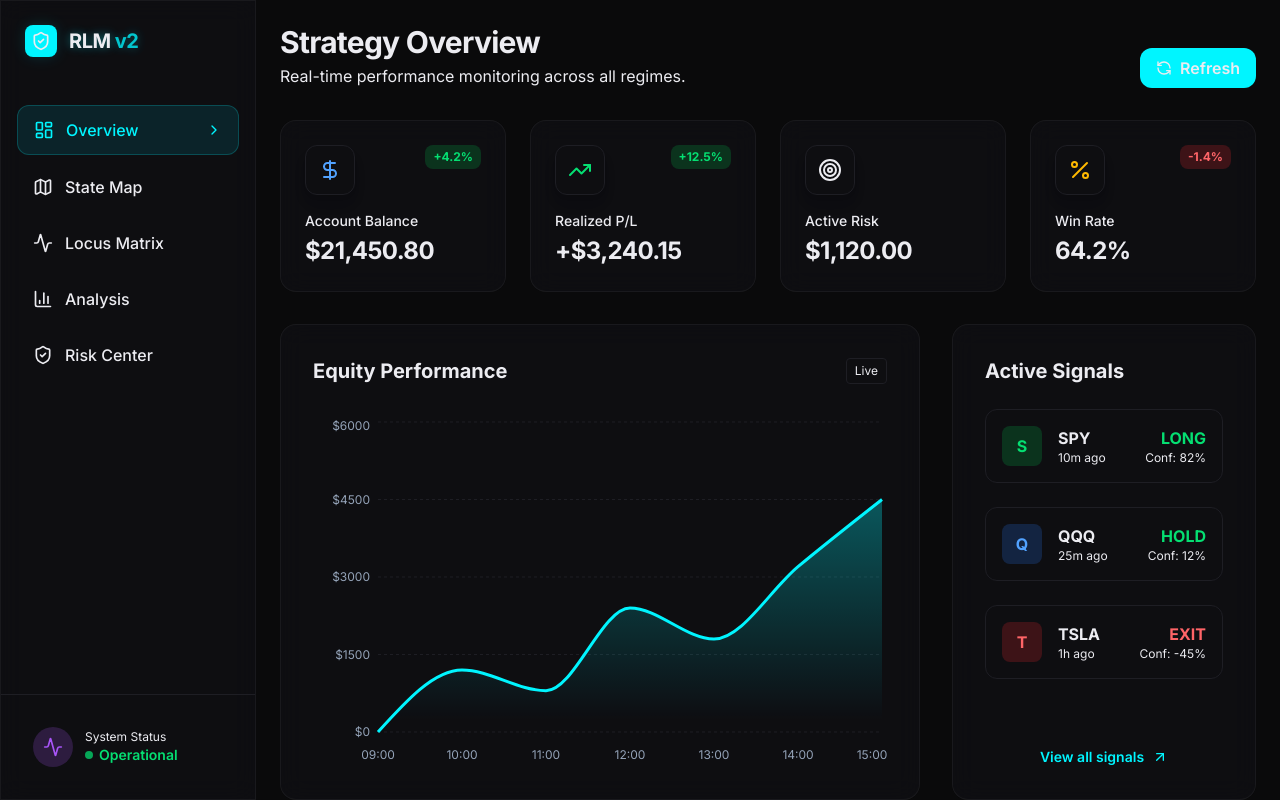
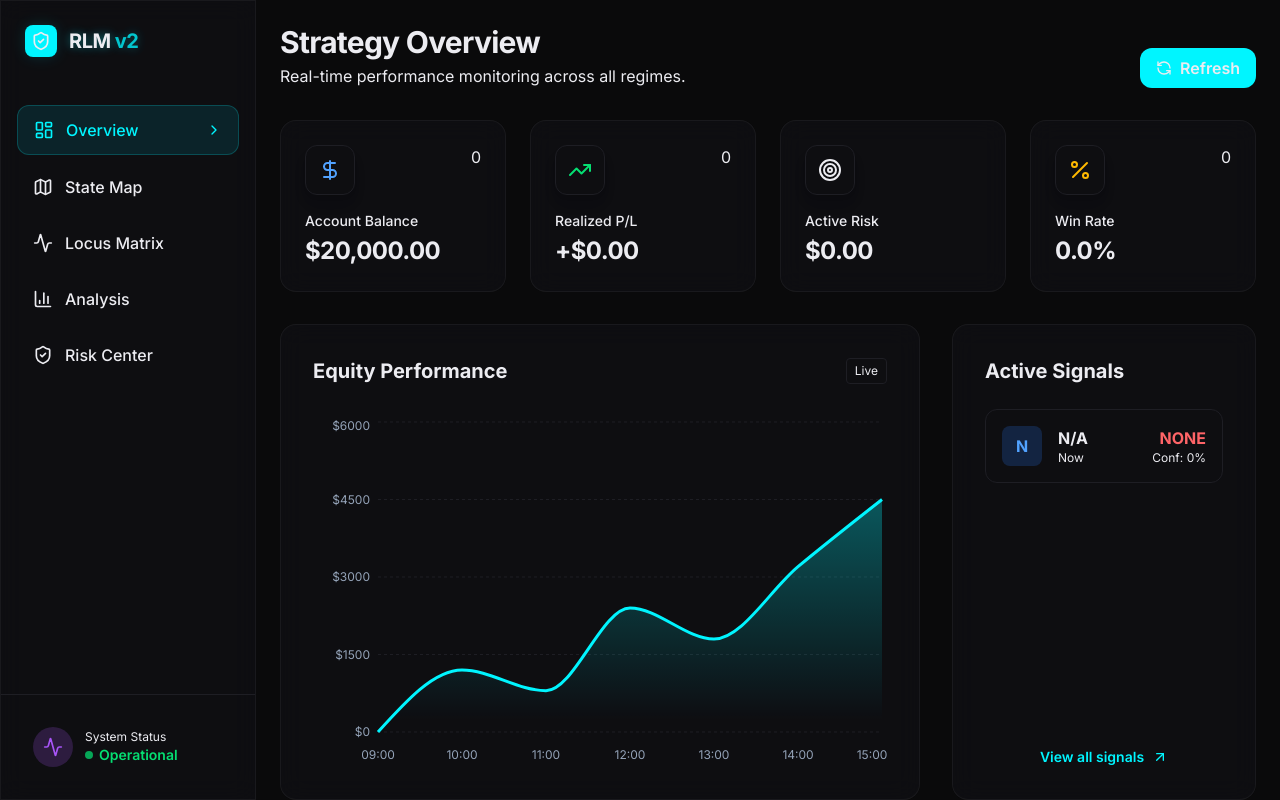
Before and after one commit to DGator86/Regime-Locus-Matrix, a Next.js app in the folder dashboard/: page / in a window 1280 px wide. Built offline with nearby package versions, Linux system fonts and the light colour scheme.

Commit message:
feat: wire dashboard to live VPS metrics and signals

```diff
--- /dev/null
+++ b/dashboard/app/api/metrics/route.ts
@@ -0,0 +1,72 @@
+import { NextResponse } from "next/server";
+import fs from "fs";
+import path from "path";
+
+export async function GET() {
+  try {
+    // Paths to the live data on the VPS
+    // We use environment variables or fallback to the standard deployment path
+    const DATA_DIR = process.env.RLM_DATA_DIR || "/opt/regime-locus/data/processed";
+    const positionsPath = path.join(DATA_DIR, "equity_positions_state.json");
+    const monitorPath = path.join(DATA_DIR, "trade_monitor_state.json");
+
+    let accountBalance = 0;
+    let realizedPnl = 0;
+    let activeSignalsCount = 0;
+    let winRate = 0;
+
+    // 1. Parse Positions for P/L and Stats
+    if (fs.existsSync(positionsPath)) {
+      const positions = JSON.parse(fs.readFileSync(positionsPath, "utf8"));
+      const trades = Object.values(positions) as any[];
+
+      const closedTrades = trades.filter(t => t.status === "closed");
+      const winningTrades = closedTrades.filter(t => (t.exit_price - t.entry_price) * (t.side === "long" ? 1 : -1) > 0);
+
+      realizedPnl = closedTrades.reduce((acc, t) => {
+        const pnl = (t.exit_price - t.entry_price) * t.quantity * (t.side === "long" ? 1 : -1);
+        return acc + pnl;
+      }, 0);
+
+      winRate = closedTrades.length > 0 ? (winningTrades.length / closedTrades.length) * 100 : 0;
+    }
+
+    // 2. Parse Monitor for Active Signals
+    let signals: any[] = [];
+    if (fs.existsSync(monitorPath)) {
+      const monitor = JSON.parse(fs.readFileSync(monitorPath, "utf8"));
+      activeSignalsCount = Object.keys(monitor).length;
+
+      // Try to get more detailed signal info from universe_trade_plans if available
+      const plansPath = path.join(DATA_DIR, "universe_trade_plans.json");
+      if (fs.existsSync(plansPath)) {
+        const plans = JSON.parse(fs.readFileSync(plansPath, "utf8"));
+        signals = Object.entries(plans).slice(0, 5).map(([sym, plan]: [string, any]) => ({
+          sym,
+          type: plan.direction.toUpperCase(),
+          time: "Active",
+          score: plan.confidence || 0.5
+        }));
+      }
+    }
+
+    // TODO: Connect to IBKR for real-time NLV
+    // For now, we calculate a baseline + realized P/L
+    const baseline = 20000;
+    accountBalance = baseline + realizedPnl;
+
+    return NextResponse.json({
+      accountBalance: accountBalance.toLocaleString("en-US", { style: "currency", currency: "USD" }),
+      realizedPnl: realizedPnl.toLocaleString("en-US", { style: "currency", currency: "USD", signDisplay: "always" }),
+      activeRisk: (activeSignalsCount * 500).toLocaleString("en-US", { style: "currency", currency: "USD" }),
+      winRate: winRate.toFixed(1) + "%",
+      activeSignalsCount,
+      signals: signals.length > 0 ? signals : [
+        { sym: "N/A", type: "NONE", time: "Now", score: 0 }
+      ]
+    });
+  } catch (error) {
+    console.error("Dashboard API Error:", error);
+    return NextResponse.json({ error: "Failed to fetch metrics" }, { status: 500 });
+  }
+}
--- a/dashboard/app/page.tsx
+++ b/dashboard/app/page.tsx
@@ -57,9 +57,26 @@ const MetricCard = ({ title, value, delta, icon: Icon, color }: any) => (
 
 export default function Overview() {
   const [isMounted, setIsMounted] = useState(false);
+  const [metrics, setMetrics] = useState<any>(null);
+  const [loading, setLoading] = useState(true);
+
+  const fetchMetrics = async () => {
+    try {
+      const res = await fetch("/api/metrics");
+      const data = await res.json();
+      setMetrics(data);
+    } catch (err) {
+      console.error("Failed to load metrics", err);
+    } finally {
+      setLoading(false);
+    }
+  };
 
   useEffect(() => {
     setIsMounted(true);
+    fetchMetrics();
+    const interval = setInterval(fetchMetrics, 10000); // Refresh every 10s
+    return () => clearInterval(interval);
   }, []);
 
   if (!isMounted) return null;
@@ -71,17 +88,44 @@ export default function Overview() {
           <h1 className="text-3xl font-bold tracking-tight">Strategy Overview</h1>
           <p className="text-muted-foreground mt-1">Real-time performance monitoring across all regimes.</p>
         </div>
-        <button className="flex items-center gap-2 bg-primary text-primary-foreground px-4 py-2 rounded-xl font-semibold hover:opacity-90 transition-opacity">
-          <RefreshCcw className="w-4 h-4" />
-          Refresh
+        <button
+          onClick={() => { setLoading(true); fetchMetrics(); }}
+          className="flex items-center gap-2 bg-primary text-primary-foreground px-4 py-2 rounded-xl font-semibold hover:opacity-90 transition-opacity disabled:opacity-50"
+          disabled={loading}
+        >
+          <RefreshCcw className={`w-4 h-4 ${loading ? "animate-spin" : ""}`} />
+          {loading ? "Refreshing..." : "Refresh"}
         </button>
       </header>
 
       <div className="grid grid-cols-1 md:grid-cols-2 lg:grid-cols-4 gap-6">
-        <MetricCard title="Account Balance" value="$21,450.80" delta={4.2} icon={DollarSign} color="blue" />
-        <MetricCard title="Realized P/L" value="+$3,240.15" delta={12.5} icon={TrendingUp} color="green" />
-        <MetricCard title="Active Risk" value="$1,120.00" icon={Target} color="purple" />
-        <MetricCard title="Win Rate" value="64.2%" delta={-1.4} icon={Percent} color="amber" />
+        <MetricCard
+          title="Account Balance"
+          value={metrics?.accountBalance || "---"}
+          delta={metrics ? 0.0 : undefined}
+          icon={DollarSign}
+          color="blue"
+        />
+        <MetricCard
+          title="Realized P/L"
+          value={metrics?.realizedPnl || "---"}
+          delta={metrics ? 0.0 : undefined}
+          icon={TrendingUp}
+          color="green"
+        />
+        <MetricCard
+          title="Active Risk"
+          value={metrics?.activeRisk || "---"}
+          icon={Target}
+          color="purple"
+        />
+        <MetricCard
+          title="Win Rate"
+          value={metrics?.winRate || "---"}
+          delta={metrics ? 0.0 : undefined}
+          icon={Percent}
+          color="amber"
+        />
       </div>
 
       <div className="grid grid-cols-1 lg:grid-cols-3 gap-8">
@@ -117,11 +161,9 @@ export default function Overview() {
         <div className="glass rounded-2xl p-8 flex flex-col">
           <h2 className="text-xl font-bold mb-6">Active Signals</h2>
           <div className="flex-1 space-y-6">
-            {[
-              { sym: "SPY", type: "LONG", time: "10m ago", score: 0.82 },
-              { sym: "QQQ", type: "HOLD", time: "25m ago", score: 0.12 },
-              { sym: "TSLA", type: "EXIT", time: "1h ago", score: -0.45 },
-            ].map((item, i) => (
+            {(metrics?.signals || [
+              { sym: "SPY", type: "LOADING", time: "...", score: 0 },
+            ]).map((item: any, i: number) => (
               <div key={i} className="flex items-center justify-between p-4 bg-secondary/30 rounded-xl border border-border">
                 <div className="flex items-center gap-4">
                   <div className={`w-10 h-10 rounded-lg flex items-center justify-center font-bold ${
```
